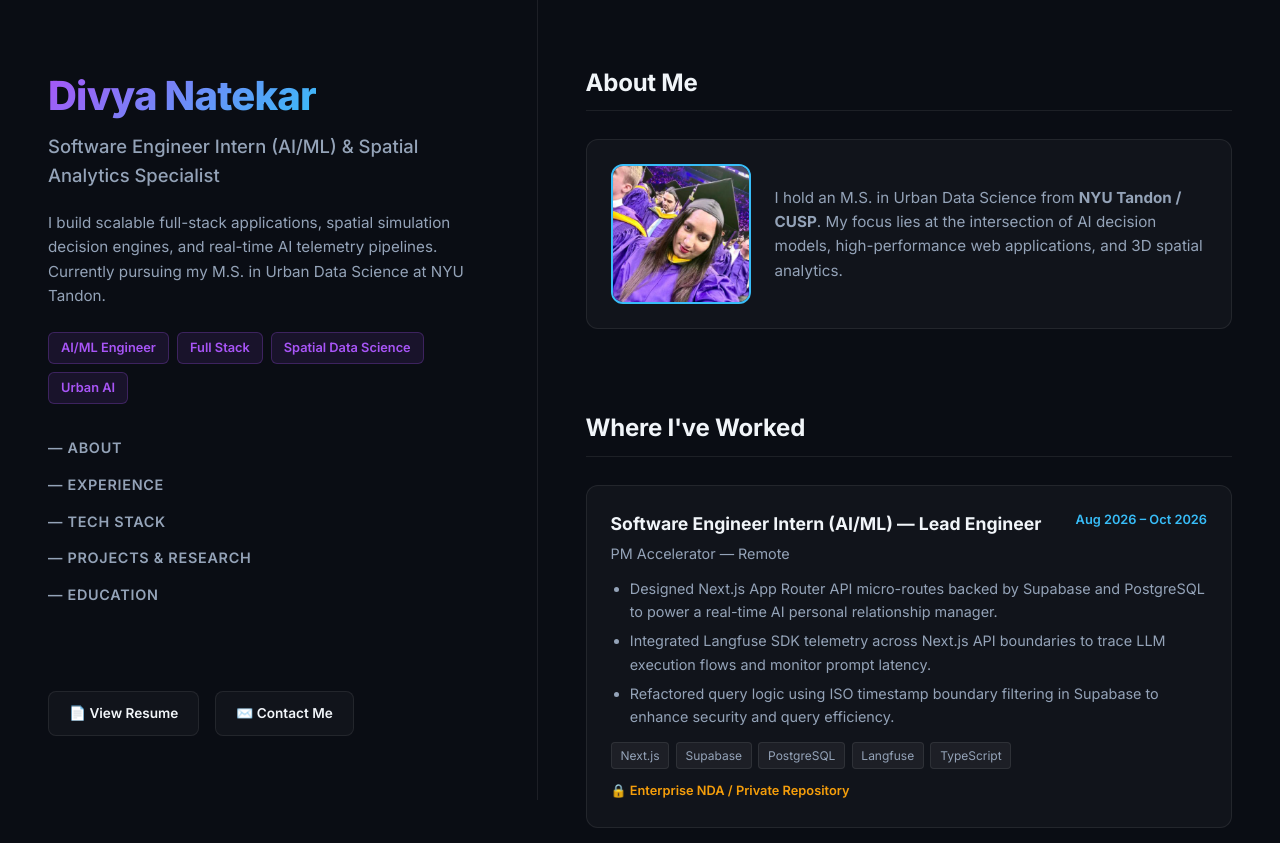
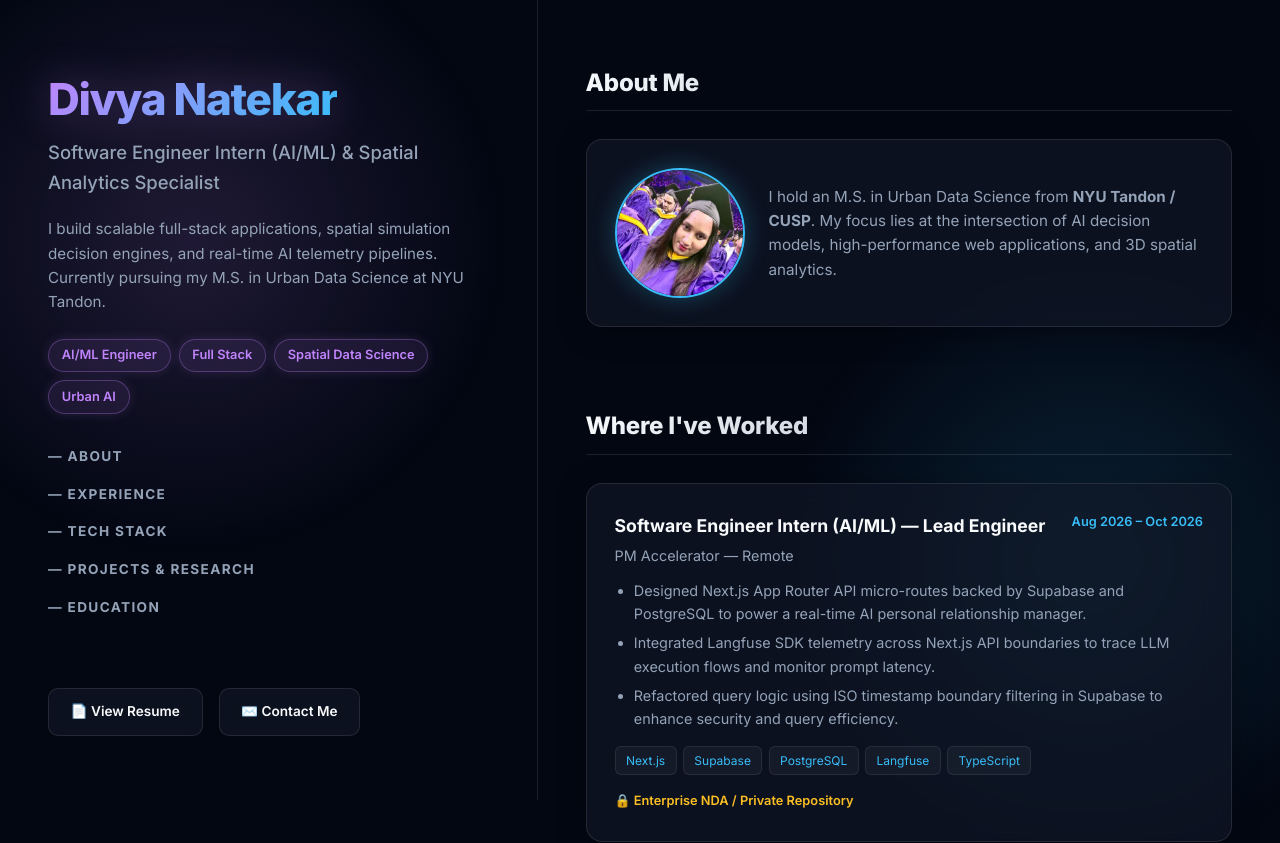
Before and after one commit to divyanatekar08/dev-portfolio, a React (Vite) app: page / in a window 1280 px wide. Shown: the top 843 px of the page. Built offline with nearby package versions, Linux system fonts and the light colour scheme.

Commit message:
style: apply modern glassmorphism and neon glow theme

```diff
--- a/src/index.css
+++ b/src/index.css
@@ -1,14 +1,16 @@
 @import url('https://fonts.googleapis.com/css2?family=Inter:wght@300;400;500;600;700;800&display=swap');
 
 :root {
-  --bg-dark: #0a0d14;
-  --bg-card: rgba(255, 255, 255, 0.03);
-  --bg-card-hover: rgba(255, 255, 255, 0.06);
-  --border-color: rgba(255, 255, 255, 0.08);
-  --text-main: #f1f5f9;
+  --bg-dark: #030712;
+  --bg-glass: rgba(17, 24, 39, 0.65);
+  --bg-glass-hover: rgba(31, 41, 55, 0.8);
+  --border-glass: rgba(255, 255, 255, 0.1);
+  --border-hover: rgba(56, 189, 248, 0.4);
+  --text-main: #f8fafc;
   --text-muted: #94a3b8;
-  --accent-purple: #a855f7;
-  --accent-blue: #38bdf8;
+  --accent-cyan: #38bdf8;
+  --accent-purple: #c084fc;
+  --accent-glow: rgba(56, 189, 248, 0.25);
   --font-sans: 'Inter', system-ui, sans-serif;
 }
 
@@ -24,6 +26,34 @@ body {
   font-family: var(--font-sans);
   line-height: 1.6;
   -webkit-font-smoothing: antialiased;
+  min-height: 100vh;
+  position: relative;
+  overflow-x: hidden;
+}
+
+/* Ambient Radial Glow Background Effects */
+body::before {
+  content: '';
+  position: fixed;
+  top: -10%;
+  left: -10%;
+  width: 50vw;
+  height: 50vw;
+  background: radial-gradient(circle, rgba(192, 132, 252, 0.15) 0%, rgba(0, 0, 0, 0) 70%);
+  pointer-events: none;
+  z-index: 0;
+}
+
+body::after {
+  content: '';
+  position: fixed;
+  bottom: -10%;
+  right: -10%;
+  width: 50vw;
+  height: 50vw;
+  background: radial-gradient(circle, rgba(56, 189, 248, 0.15) 0%, rgba(0, 0, 0, 0) 70%);
+  pointer-events: none;
+  z-index: 0;
 }
 
 a {
@@ -37,6 +67,8 @@ a {
   max-width: 1280px;
   margin: 0 auto;
   min-height: 100vh;
+  position: relative;
+  z-index: 1;
 }
 
 /* Left Sidebar */
@@ -49,20 +81,21 @@ a {
   display: flex;
   flex-direction: column;
   justify-content: space-between;
-  border-right: 1px solid var(--border-color);
+  border-right: 1px solid var(--border-glass);
 }
 
 .sidebar-header h1 {
-  font-size: 2.5rem;
+  font-size: 2.75rem;
   font-weight: 800;
-  letter-spacing: -0.02em;
+  letter-spacing: -0.03em;
   margin-bottom: 0.25rem;
 }
 
 .sidebar-header .highlight {
-  background: linear-gradient(135deg, var(--accent-purple), var(--accent-blue));
+  background: linear-gradient(135deg, var(--accent-purple), var(--accent-cyan));
   -webkit-background-clip: text;
   -webkit-text-fill-color: transparent;
+  filter: drop-shadow(0 0 20px rgba(192, 132, 252, 0.3));
 }
 
 .sidebar-header h2 {
@@ -86,37 +119,40 @@ a {
 }
 
 .pill {
-  background: rgba(168, 85, 247, 0.1);
+  background: rgba(192, 132, 252, 0.1);
   color: var(--accent-purple);
-  border: 1px solid rgba(168, 85, 247, 0.25);
-  padding: 0.3rem 0.75rem;
-  border-radius: 6px;
+  border: 1px solid rgba(192, 132, 252, 0.3);
+  padding: 0.35rem 0.8rem;
+  border-radius: 9999px;
   font-size: 0.8rem;
   font-weight: 600;
+  backdrop-filter: blur(8px);
+  box-shadow: 0 0 12px rgba(192, 132, 252, 0.15);
 }
 
 .sidebar-nav {
   display: flex;
   flex-direction: column;
-  gap: 0.85rem;
+  gap: 1rem;
   margin: 2rem 0;
 }
 
 .sidebar-nav a {
   color: var(--text-muted);
-  font-size: 0.9rem;
-  font-weight: 600;
-  letter-spacing: 0.05em;
+  font-size: 0.85rem;
+  font-weight: 700;
+  letter-spacing: 0.1em;
   text-transform: uppercase;
-  transition: all 0.2s ease;
+  transition: all 0.3s ease;
   display: flex;
   align-items: center;
   gap: 0.75rem;
 }
 
 .sidebar-nav a:hover {
-  color: var(--accent-blue);
-  transform: translateX(4px);
+  color: var(--accent-cyan);
+  transform: translateX(6px);
+  text-shadow: 0 0 12px rgba(56, 189, 248, 0.5);
 }
 
 .sidebar-actions {
@@ -126,19 +162,23 @@ a {
 }
 
 .btn-sidebar {
-  padding: 0.65rem 1.25rem;
-  border-radius: 8px;
+  padding: 0.75rem 1.35rem;
+  border-radius: 10px;
   font-size: 0.85rem;
   font-weight: 600;
-  border: 1px solid var(--border-color);
-  background: var(--bg-card);
-  transition: all 0.2s ease;
+  border: 1px solid var(--border-glass);
+  background: var(--bg-glass);
+  backdrop-filter: blur(12px);
+  transition: all 0.3s ease;
+  color: var(--text-main);
 }
 
 .btn-sidebar:hover {
-  background: var(--bg-card-hover);
-  border-color: var(--accent-blue);
-  color: var(--accent-blue);
+  background: var(--bg-glass-hover);
+  border-color: var(--accent-cyan);
+  color: var(--accent-cyan);
+  box-shadow: 0 0 20px rgba(56, 189, 248, 0.25);
+  transform: translateY(-2px);
 }
 
 /* Right Content Area */
@@ -153,30 +193,41 @@ a {
 
 .section-title {
   font-size: 1.5rem;
-  font-weight: 700;
+  font-weight: 800;
   margin-bottom: 1.75rem;
   letter-spacing: -0.01em;
-  border-bottom: 1px solid var(--border-color);
+  border-bottom: 1px solid var(--border-glass);
   padding-bottom: 0.5rem;
+  background: linear-gradient(135deg, var(--text-main), var(--text-muted));
+  -webkit-background-clip: text;
+  -webkit-text-fill-color: transparent;
 }
 
-/* About Section Photo & Details */
+/* Glassmorphism Cards */
+.about-card, .exp-card, .tech-box {
+  background: var(--bg-glass);
+  backdrop-filter: blur(16px);
+  -webkit-backdrop-filter: blur(16px);
+  border: 1px solid var(--border-glass);
+  border-radius: 16px;
+  padding: 1.75rem;
+  transition: all 0.3s cubic-bezier(0.4, 0, 0.2, 1);
+  box-shadow: 0 4px 30px rgba(0, 0, 0, 0.3);
+}
+
 .about-card {
-  background: var(--bg-card);
-  border: 1px solid var(--border-color);
-  border-radius: 12px;
-  padding: 1.5rem;
   display: flex;
   gap: 1.5rem;
   align-items: center;
 }
 
 .about-photo {
-  width: 140px;
-  height: 140px;
-  border-radius: 12px;
+  width: 130px;
+  height: 130px;
+  border-radius: 50%;
   object-fit: cover;
-  border: 2px solid var(--accent-blue);
+  border: 2px solid var(--accent-cyan);
+  box-shadow: 0 0 25px rgba(56, 189, 248, 0.3);
 }
 
 .about-info p {
@@ -184,23 +235,17 @@ a {
   font-size: 0.95rem;
 }
 
-/* Experience Cards */
+/* Experience List */
 .experience-list {
   display: flex;
   flex-direction: column;
   gap: 1.5rem;
 }
 
-.exp-card {
-  background: var(--bg-card);
-  border: 1px solid var(--border-color);
-  border-radius: 12px;
-  padding: 1.5rem;
-  transition: border-color 0.2s ease;
-}
-
 .exp-card:hover {
-  border-color: rgba(56, 189, 248, 0.4);
+  border-color: var(--border-hover);
+  transform: translateY(-4px);
+  box-shadow: 0 10px 30px -10px rgba(56, 189, 248, 0.2);
 }
 
 .exp-header {
@@ -212,11 +257,12 @@ a {
 .exp-title {
   font-size: 1.1rem;
   font-weight: 700;
+  color: var(--text-main);
 }
 
 .exp-period {
   font-size: 0.8rem;
-  color: var(--accent-blue);
+  color: var(--accent-cyan);
   font-weight: 600;
 }
 
@@ -241,16 +287,16 @@ a {
   display: flex;
   flex-wrap: wrap;
   gap: 0.4rem;
-  margin-top: 0.85rem;
+  margin-top: 1rem;
 }
 
 .tag-item {
-  background: rgba(255, 255, 255, 0.05);
-  border: 1px solid var(--border-color);
-  padding: 0.2rem 0.55rem;
-  border-radius: 4px;
+  background: rgba(255, 255, 255, 0.04);
+  border: 1px solid rgba(255, 255, 255, 0.08);
+  padding: 0.25rem 0.65rem;
+  border-radius: 6px;
   font-size: 0.75rem;
-  color: var(--text-muted);
+  color: var(--accent-cyan);
 }
 
 /* Link Badges */
@@ -260,31 +306,29 @@ a {
   gap: 0.35rem;
   font-size: 0.8rem;
   font-weight: 600;
-  color: var(--accent-blue);
-  margin-top: 0.75rem;
+  color: var(--accent-cyan);
+  margin-top: 1rem;
+  transition: color 0.2s ease;
+}
+
+.link-badge:hover {
+  text-shadow: 0 0 10px rgba(56, 189, 248, 0.6);
 }
 
 .link-badge.private {
-  color: #f59e0b;
+  color: #fbbf24;
 }
 
 /* Tech Stack Grid */
 .tech-grid {
   display: grid;
   grid-template-columns: repeat(auto-fit, minmax(220px, 1fr));
-  gap: 1rem;
-}
-
-.tech-box {
-  background: var(--bg-card);
-  border: 1px solid var(--border-color);
-  border-radius: 10px;
-  padding: 1.25rem;
+  gap: 1.25rem;
 }
 
 .tech-box h4 {
   font-size: 0.95rem;
-  color: var(--accent-blue);
+  color: var(--accent-purple);
   margin-bottom: 0.75rem;
 }
 
@@ -300,7 +344,7 @@ a {
     position: relative;
     padding: 2.5rem 1.5rem;
     border-right: none;
-    border-bottom: 1px solid var(--border-color);
+    border-bottom: 1px solid var(--border-glass);
   }
 
   .main-content {
```
